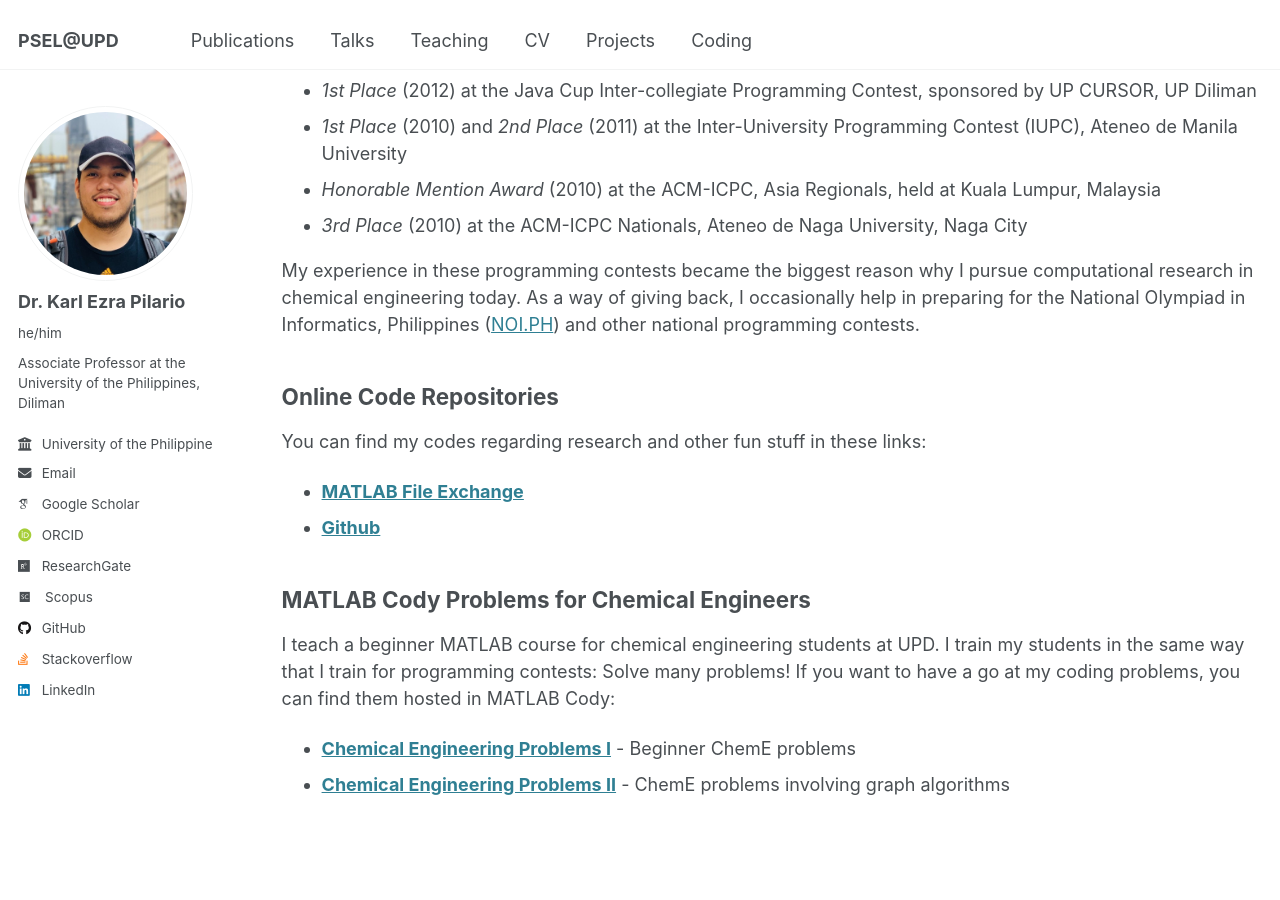
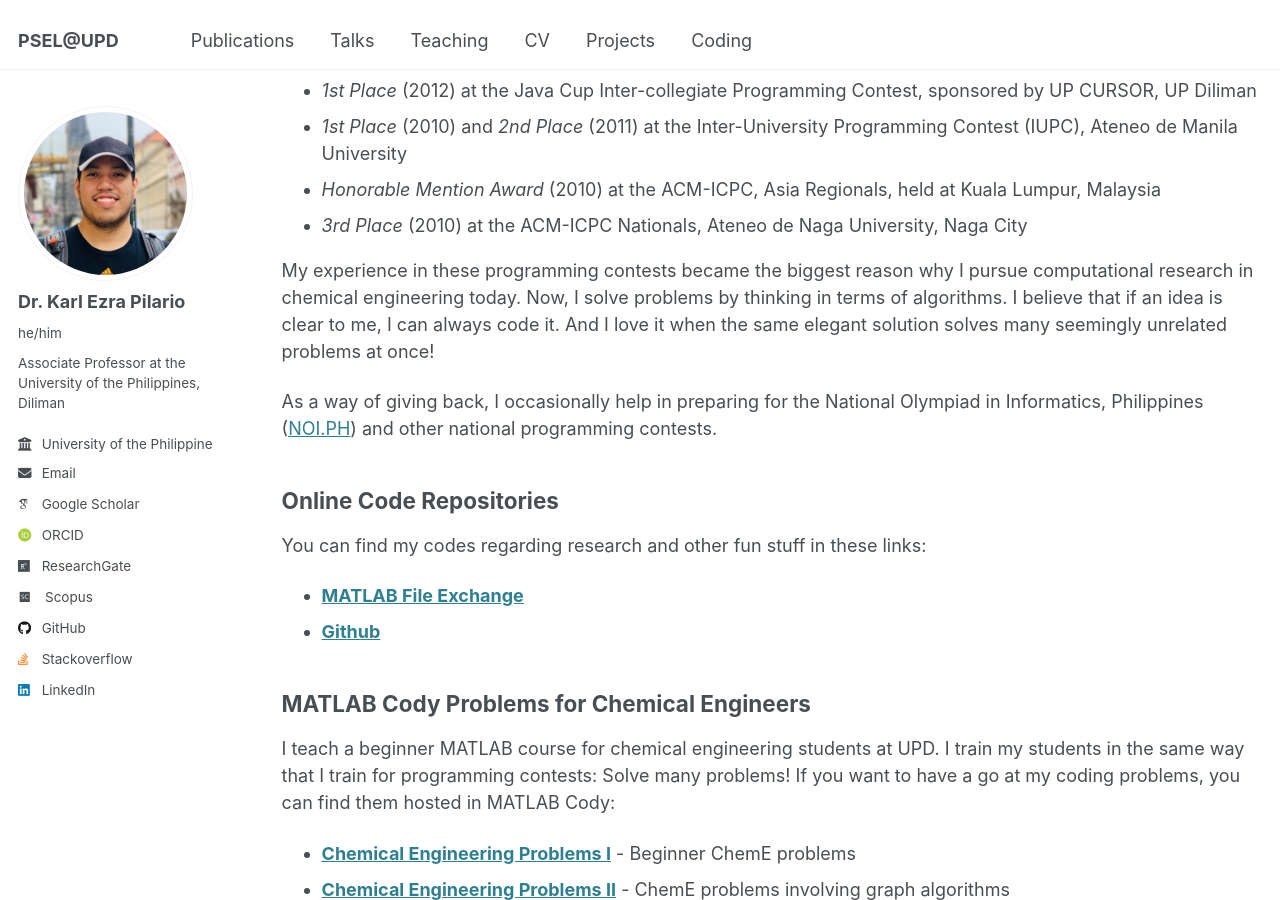
Before and after one commit to kspilario/kspilario.github.io, a Jekyll site: the page built from _pages/coding.md, in a window 1280 px wide and 900 px high, scrolled down 637 px. Built offline with Jekyll 4.4.1, drawn with Linux system fonts in a browser that asks for light colours; some web fonts are replaced.

Commit message:
Update coding.md

```diff
--- a/_pages/coding.md
+++ b/_pages/coding.md
@@ -22,7 +22,9 @@ Our teams from UPPG regularly compete in national contests and the [ACM-ICPC](ht
 - *Honorable Mention Award* (2010) at the ACM-ICPC, Asia Regionals, held at Kuala Lumpur, Malaysia
 - *3rd Place* (2010) at the ACM-ICPC Nationals, Ateneo de Naga University, Naga City
 
-My experience in these programming contests became the biggest reason why I pursue computational research in chemical engineering today. As a way of giving back, I occasionally help in preparing for the National Olympiad in Informatics, Philippines ([NOI.PH](https://noi.ph/)) and other national programming contests.
+My experience in these programming contests became the biggest reason why I pursue computational research in chemical engineering today. Now, I solve problems by thinking in terms of algorithms. I believe that if an idea is clear to me, I can always code it. And I love it when the same elegant solution solves many seemingly unrelated problems at once!
+
+As a way of giving back, I occasionally help in preparing for the National Olympiad in Informatics, Philippines ([NOI.PH](https://noi.ph/)) and other national programming contests.
 
 ## Online Code Repositories
 
```
